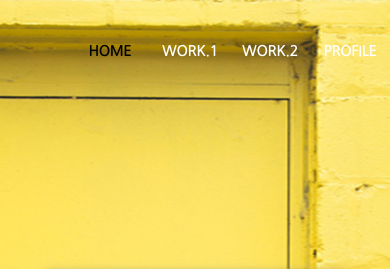
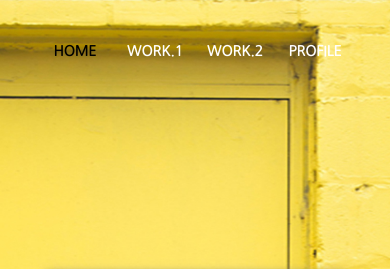
Before and after one commit to changuri/changuri.github.io, a plain HTML site: page index.html in a window 390 px wide. Shown: the top 269 px of the page. Drawn offline with nearby package versions, Linux system fonts and the light colour scheme; some packages are replaced by stand-ins of ours; a script that the page names is missing.

Commit message:
Update mobile.css

```diff
--- a/css/mobile.css
+++ b/css/mobile.css
@@ -4,8 +4,8 @@
 header{position: fixed;  width: 100%; }
 nav{position: absolute;  z-index: 100; height: 100px; width: 100%;}
 nav ul{
-    position: absolute;
-    top: 50%; transform: translateY(-50%);
+   top: 50%; left: 50%; transform: translate(-50%, -50%);
+   width: 320px;
 }
 nav ul li{width: 80px; text-align: center;}
 nav ul li a{color: #fff; font-size: 14px;}
```
